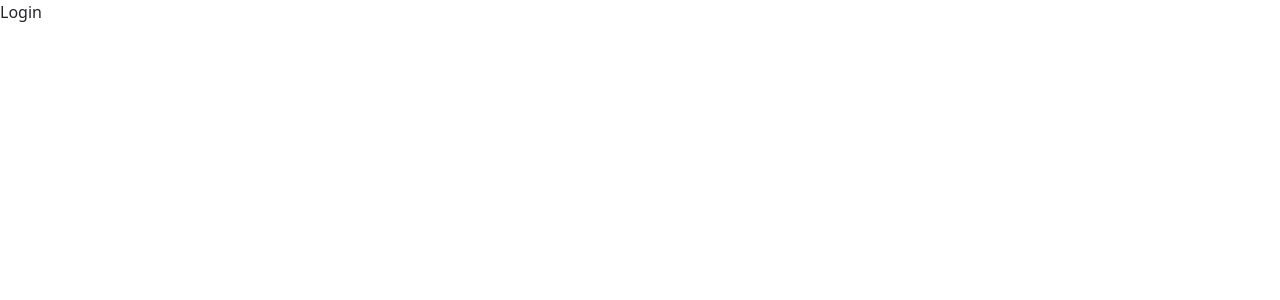
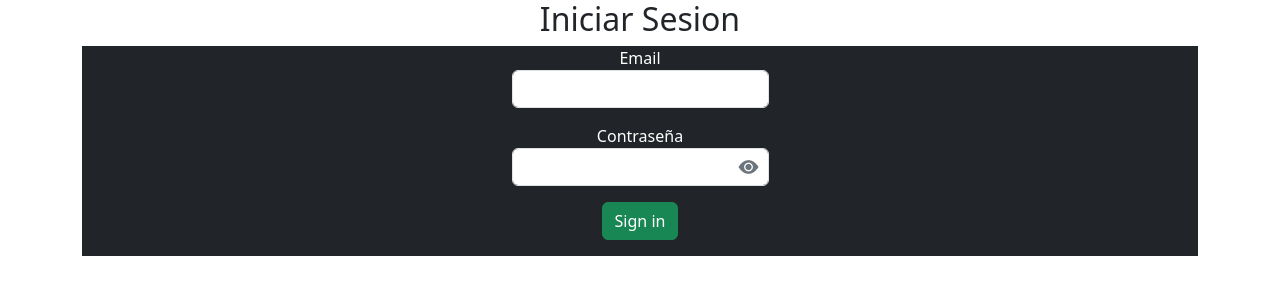
Before and after one commit to josema-P020/RollingClinic-1.0, a React (Vite) app: page /login in a window 1280 px wide. Shown: the top 300 px of the page. Built offline with nearby package versions, Linux system fonts and the light colour scheme.

Commit message:
Se agrega estructura de formulario de login y estilos en login.css para manejo de showpassword

```diff
--- a/src/pages/Login/Login.css
+++ b/src/pages/Login/Login.css
@@ -0,0 +1,9 @@
+.showPassword {
+    position: absolute;
+    top: 50%;
+    right: 10px;
+    transform: translateY(-50%);
+    cursor: pointer;
+    font-size: 1.25rem;
+    color: #6c757d;
+  }
--- a/src/pages/Login/Login.jsx
+++ b/src/pages/Login/Login.jsx
@@ -1,9 +1,57 @@
-import React from 'react'
+import React, { useState } from "react";
+import "./login.css";
 
 function Login() {
+  const [showPassword, setShowPassword] = useState(false);
   return (
-    <div>Login</div>
-  )
+    <>
+      <div className="container">
+        <div className="row text-center mb-5 text-dark ">
+          <div className="col-sm-12">
+            <h2>Iniciar Sesion</h2>
+          </div>
+          <div className="col">
+            <form className="d-flex flex-column justify-content-center align-items-center bg-dark text-white">
+              <div className="mb-3">
+                <label htmlFor="email">Email</label>
+                <input
+                  type="email"
+                  className="form-control"
+                  name="email"
+                  id="email"
+                />
+              </div>
+              <div className="mb-3">
+                <label htmlFor="password">Contraseña</label>
+                <div className="position-relative">
+                  <input
+                    type={showPassword ? "text" : "password"}
+                    className="form-control"
+                    name="password"
+                    id="password"
+                  />
+                  {showPassword ? (
+                    <i
+                      className="bi bi-eye-slash-fill position-absolute showPassword"
+                      onClick={() => setShowPassword(!showPassword)}
+                    ></i>
+                  ) : (
+                    <i
+                      className="bi bi-eye-fill position-absolute showPassword"
+                      onClick={() => setShowPassword(!showPassword)}
+                    ></i>
+                  )}
+                </div>
+              </div>
+              <div className="mb-3 d-grid">
+                <button className="btn btn-success">Sign in</button>
+              </div>
+            </form>
+          </div>
+        </div>
+      </div>
+    </>
+  );
 }
 
-export default Login
+export default Login;
```
